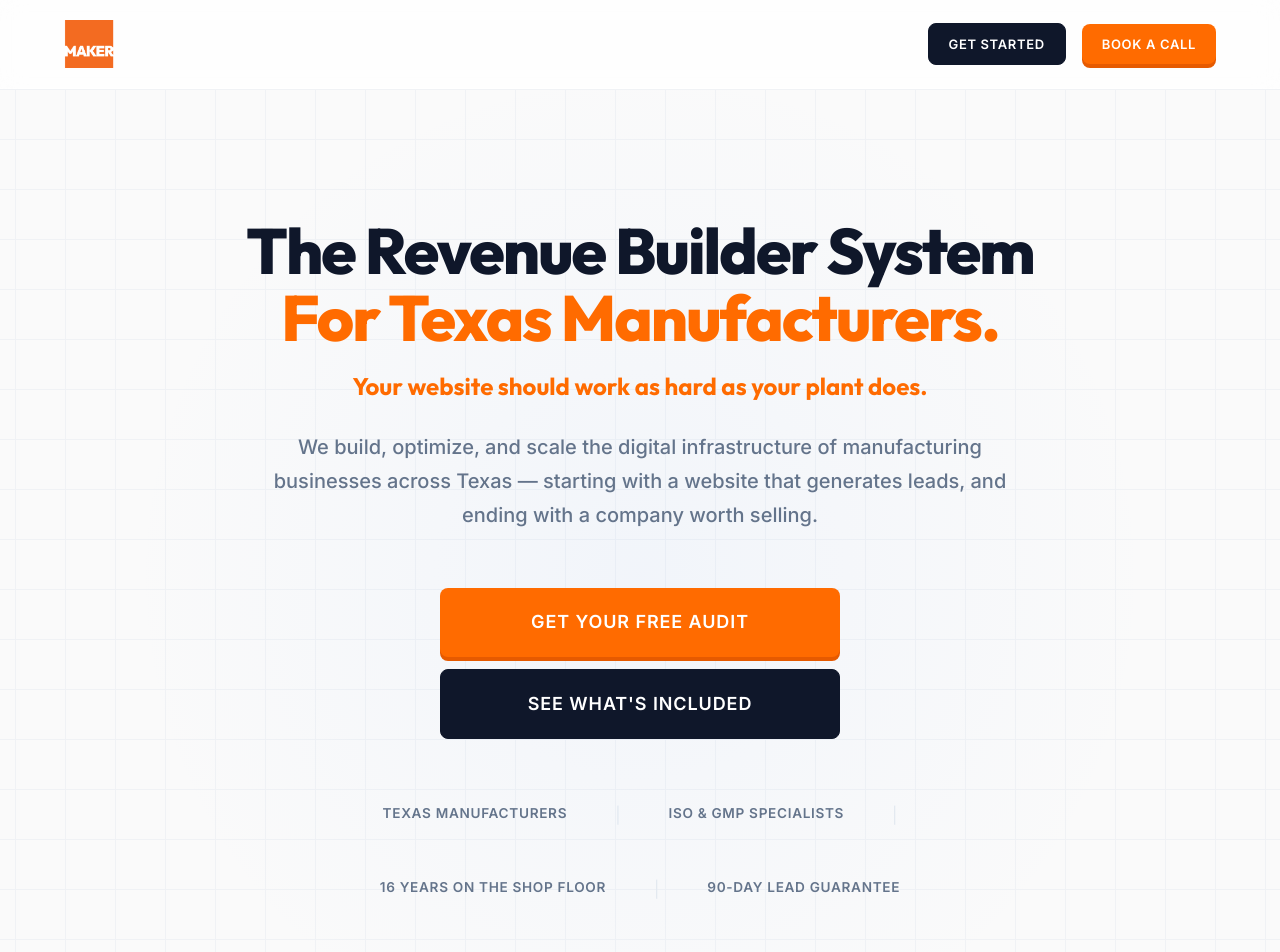
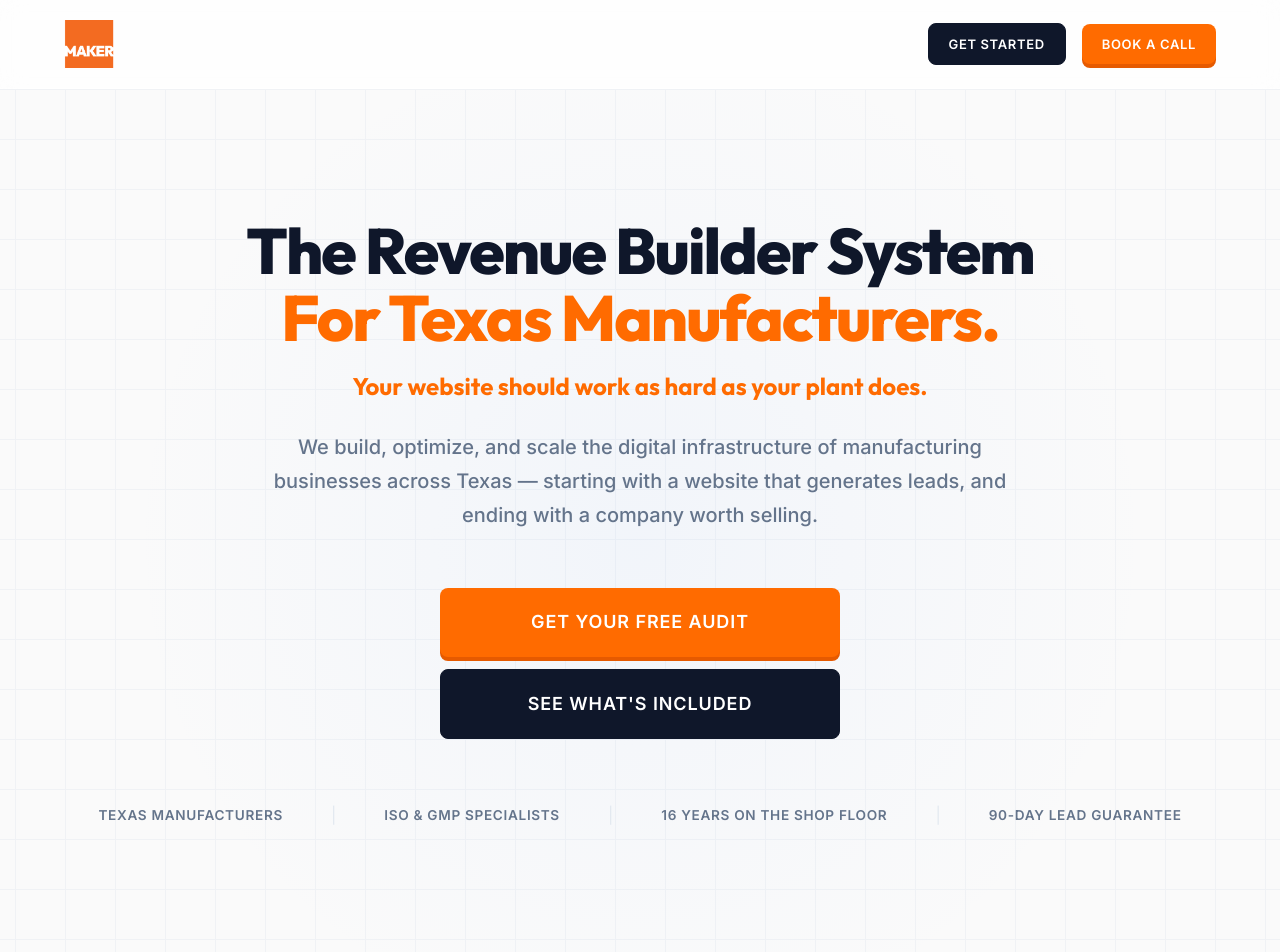
Before and after one commit to makerworkflows/makerwebstudios, a React (Vite) app: page / in a window 1280 px wide. Shown: the top 952 px of the page. Built offline with nearby package versions, Linux system fonts and the light colour scheme.

Commit message:
Center-align hero trust badges

```diff
--- a/src/pages/Home.jsx
+++ b/src/pages/Home.jsx
@@ -54,7 +54,7 @@ const Home = () => {
               </a>
             </div>
 
-            <div className="hero-stat reveal-anim visible" style={{ animationDelay: "0.4s", marginTop: "4rem", display: "flex", gap: "3rem", justifyContent: "center", flexWrap: "wrap", textAlign: "center", width: "100%", maxWidth: "750px", marginLeft: "auto", marginRight: "auto" }}>
+            <div className="hero-stat reveal-anim visible" style={{ animationDelay: "0.4s", marginTop: "4rem", display: "flex", gap: "3rem", justifyContent: "center", alignItems: "center", flexWrap: "wrap", textAlign: "center", width: "100%", marginLeft: "auto", marginRight: "auto" }}>
               <div className="stat-item">
                 <div className="stat-label" style={{ fontSize: "0.85rem", color: "var(--text-muted)", textTransform: "uppercase", letterSpacing: "0.05em", fontWeight: "600" }}>Texas Manufacturers</div>
               </div>
```
